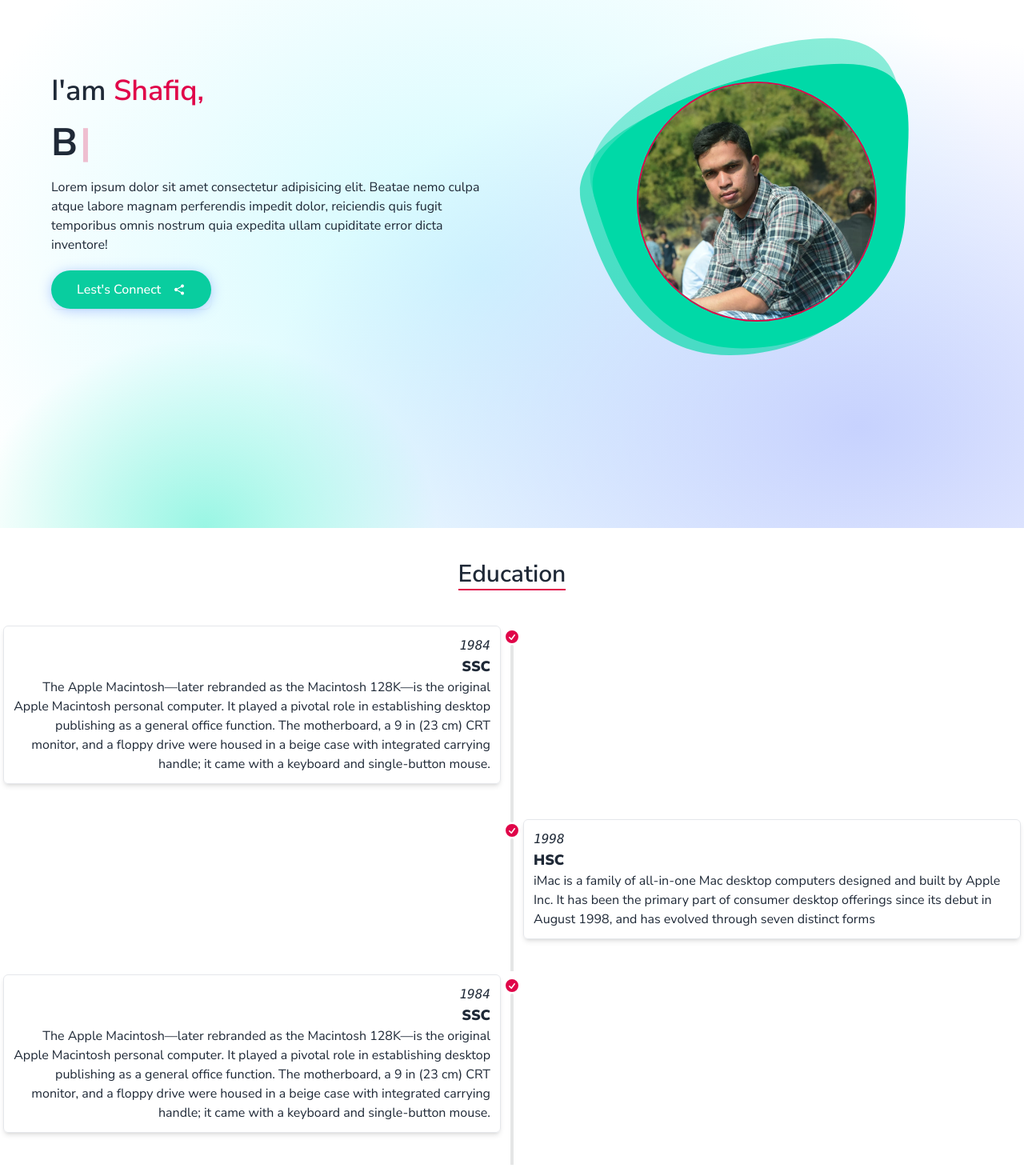
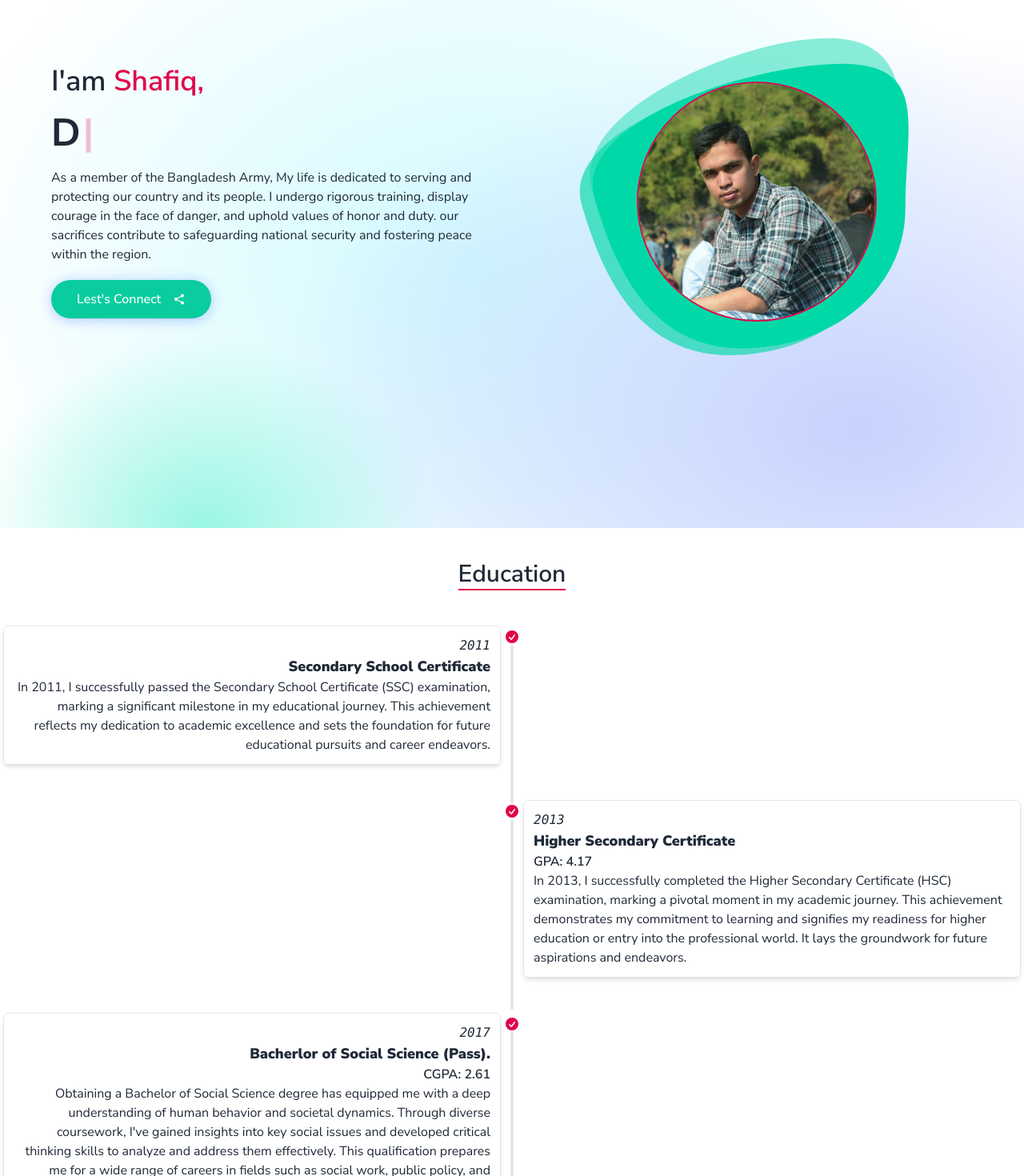
Before and after one commit to sadid56/shafiq-portfolio, a Next.js app: page / in a window 1280 px wide. Shown: the part 180-1650 px from the top of the page at 80% size. Built offline with nearby package versions, Linux system fonts and the light colour scheme.

Commit message:
update education

```diff
--- a/src/Components/Banner/Banner.tsx
+++ b/src/Components/Banner/Banner.tsx
@@ -11,22 +11,28 @@ import "aos/dist/aos.css";
 import { useEffect } from "react";
 
 const Banner = () => {
-    useEffect(() => {
-        Aos.init({
-          duration: 500,
-        });
-      }, []);
+  useEffect(() => {
+    Aos.init({
+      duration: 500,
+    });
+  }, []);
   return (
     <header className="background p-5">
       <div className="flex flex-col-reverse md:flex-row items-center h-[95vh] md:h-[100vh] max-w-6xl mx-auto justify-between">
         <div className="space-y-5">
-          <h3  data-aos="fade-right"  data-aos-duration="1000" className="text-4xl font-semibold">
+          <h3
+            data-aos="fade-right"
+            data-aos-duration="1000"
+            className="text-4xl font-semibold">
             I'am <span className="text-primary">Shafiq,</span>
           </h3>
-          <h1 data-aos="fade-right"  data-aos-duration="2000" className=" text-3xl md:text-5xl font-bold text-">
+          <h1
+            data-aos="fade-right"
+            data-aos-duration="2000"
+            className=" text-3xl md:text-5xl font-bold text-">
             {/* Style will be inherited from the parent element */}
             <Typewriter
-              words={["Bangladesh Army.", "Bangladesh Protector.", "Servival."]}
+              words={["Bangladesh Army.", "Designation: NCO", "Core of Enginears."]}
               loop={Infinity}
               cursor
               cursorStyle="|"
@@ -37,20 +43,26 @@ const Banner = () => {
             />
           </h1>
 
-          <p data-aos="fade-right"  data-aos-duration="2500">
-            Lorem ipsum dolor sit amet consectetur adipisicing elit. Beatae nemo
-            culpa atque labore magnam perferendis impedit dolor, reiciendis quis
-            fugit temporibus omnis nostrum quia expedita ullam cupiditate error
-            dicta inventore!
+          <p data-aos="fade-right" data-aos-duration="2500">
+            As a member of the Bangladesh Army, My life is dedicated to serving
+            and protecting our country and its people. I undergo rigorous
+            training, display courage in the face of danger, and uphold values
+            of honor and duty. our sacrifices contribute to safeguarding
+            national security and fostering peace within the region.
           </p>
-          <button data-aos="fade-right"  data-aos-duration="3000" className="btn">
+          <button
+            data-aos="fade-right"
+            data-aos-duration="3000"
+            className="btn">
             <span>Lest's Connect</span>
             <span>
               <IoShareSocial />
             </span>
             <ul>
               <li>
-                <a href="">
+                <a
+                  href="https://www.facebook.com/tuhin.shafi.79"
+                  target="_blank">
                   <FaFacebook className="text-2xl" />
                 </a>
               </li>
@@ -87,8 +99,11 @@ const Banner = () => {
             </ul>
           </button>
         </div>
-        <div className="" data-aos="fade-up"  data-aos-duration="2000">
-          <div className="md:w-[600px] relative pt-20 md:pt-10 lg:pt-0">
+        <div
+          className="pt-24 md:pt-10 lg:pt-0"
+          data-aos="fade-up"
+          data-aos-duration="2000">
+          <div className="md:w-[600px] relative ">
             <Lottie animationData={animatio} />
             <Image
               src={img}
--- a/src/Components/Education/Education.tsx
+++ b/src/Components/Education/Education.tsx
@@ -1,3 +1,4 @@
+/* eslint-disable react/no-unescaped-entities */
 import Aos from "aos";
 import "aos/dist/aos.css";
 import { useEffect } from "react";
@@ -32,14 +33,10 @@ const Education = () => {
               </svg>
             </div>
             <div className="timeline-start md:text-end mb-10 border rounded-md shadow-md p-3">
-              <time className="font-mono italic">1984</time>
-              <div className="text-lg font-black">SSC</div>
-              The Apple Macintosh—later rebranded as the Macintosh 128K—is the
-              original Apple Macintosh personal computer. It played a pivotal
-              role in establishing desktop publishing as a general office
-              function. The motherboard, a 9 in (23 cm) CRT monitor, and a
-              floppy drive were housed in a beige case with integrated carrying
-              handle; it came with a keyboard and single-button mouse.
+              <time className="font-mono italic">2011</time>
+              <div className="text-lg font-black">Secondary School Certificate</div>
+
+In 2011, I successfully passed the Secondary School Certificate (SSC) examination, marking a significant milestone in my educational journey. This achievement reflects my dedication to academic excellence and sets the foundation for future educational pursuits and career endeavors.
             </div>
             <hr />
           </li>
@@ -59,12 +56,11 @@ const Education = () => {
               </svg>
             </div>
             <div className="timeline-end mb-10 border rounded-md shadow-md p-3">
-              <time className="font-mono italic">1998</time>
-              <div className="text-lg font-black">HSC</div>
-              iMac is a family of all-in-one Mac desktop computers designed and
-              built by Apple Inc. It has been the primary part of consumer
-              desktop offerings since its debut in August 1998, and has evolved
-              through seven distinct forms
+              <time className="font-mono italic">2013</time>
+              <div className="text-lg font-black">Higher Secondary Certificate</div>
+              <h2 className="font-semibold">GPA: 4.17</h2>
+
+In 2013, I successfully completed the Higher Secondary Certificate (HSC) examination, marking a pivotal moment in my academic journey. This achievement demonstrates my commitment to learning and signifies my readiness for higher education or entry into the professional world. It lays the groundwork for future aspirations and endeavors.
             </div>
             <hr />
           </li>
@@ -83,14 +79,10 @@ const Education = () => {
               </svg>
             </div>
             <div className="timeline-start md:text-end mb-10 border rounded-md shadow-md p-3">
-              <time className="font-mono italic">1984</time>
-              <div className="text-lg font-black">SSC</div>
-              The Apple Macintosh—later rebranded as the Macintosh 128K—is the
-              original Apple Macintosh personal computer. It played a pivotal
-              role in establishing desktop publishing as a general office
-              function. The motherboard, a 9 in (23 cm) CRT monitor, and a
-              floppy drive were housed in a beige case with integrated carrying
-              handle; it came with a keyboard and single-button mouse.
+              <time className="font-mono italic">2017</time>
+              <div className="text-lg font-black">Bacherlor of Social Science (Pass).</div>
+              <h1 className="font-semibold">CGPA: 2.61</h1>
+              Obtaining a Bachelor of Social Science degree has equipped me with a deep understanding of human behavior and societal dynamics. Through diverse coursework, I've gained insights into key social issues and developed critical thinking skills to analyze and address them effectively. This qualification prepares me for a wide range of careers in fields such as social work, public policy, and community development.
             </div>
             <hr />
           </li>
--- a/src/Components/Navber/Navber.tsx
+++ b/src/Components/Navber/Navber.tsx
@@ -37,7 +37,7 @@ const Navber = () => {
       className={` w-full fixed top-0 z-50  transition-all ease-in duration-500  ${sroll ? "bg-slate-900 py-3" : "bg-white py-2"}`}>
       <div className="flex px-5 justify-between items-center   max-w-6xl mx-auto  ">
         {/* name */}
-        <div className="w-[120px]">
+        <div className="w-[120px] uppercase">
           <h3 className="logo">S<span className={`${sroll ? "text-white" : "text-black"}`}>hafiq</span></h3>
         </div>
         {/* ul content */}
--- a/src/app/globals.css
+++ b/src/app/globals.css
@@ -8,12 +8,13 @@
 @tailwind utilities;
 
 .logo {
-  font-size: 30px;
-  font-weight: 600;
+  font-size: 22px;
+  font-weight: 700;
   border: 2px solid blue;
   border-top: transparent;
   border-right: transparent;
   padding: 5px;
+
 }
 .logo::first-letter {
   color: rgb(236, 15, 37);
```
